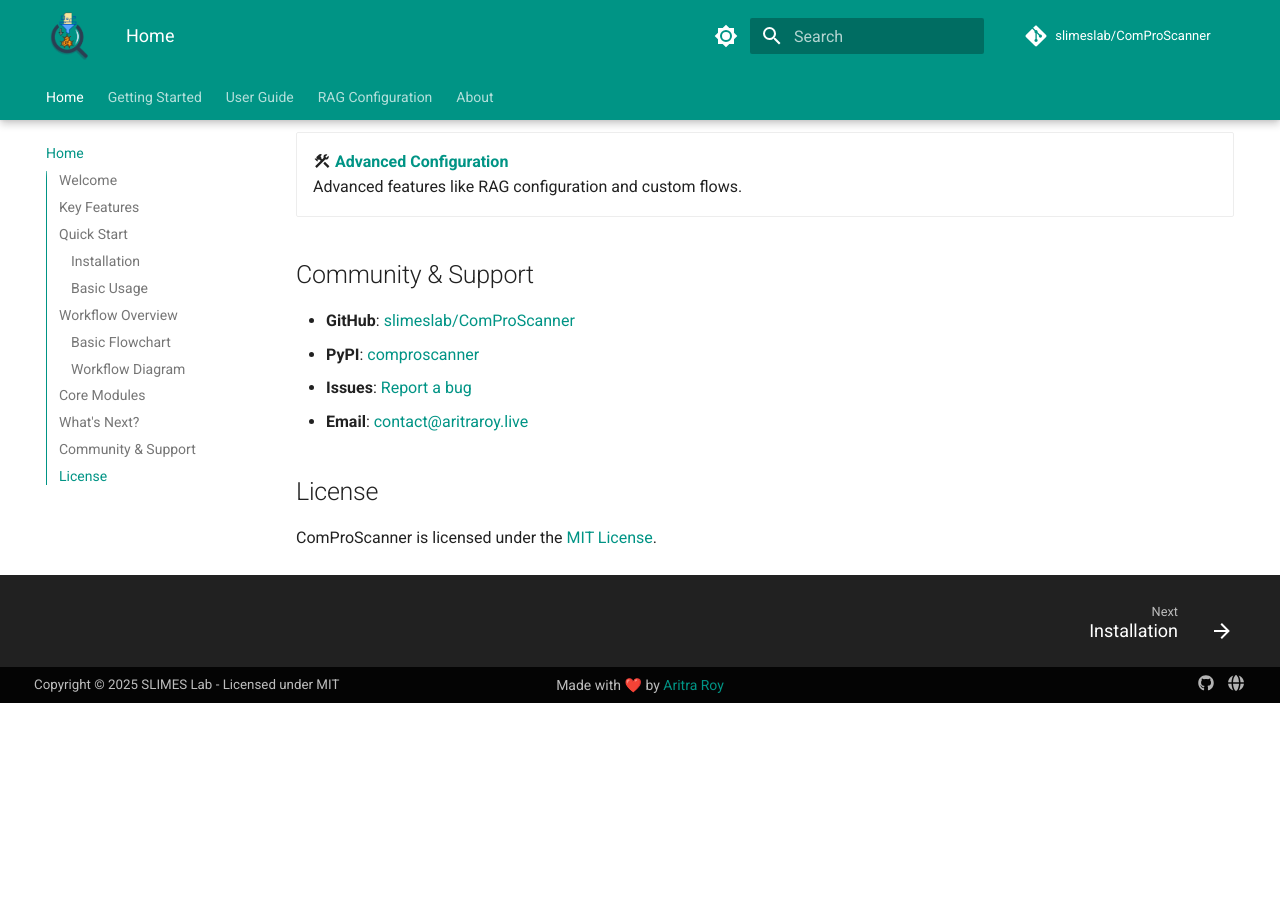
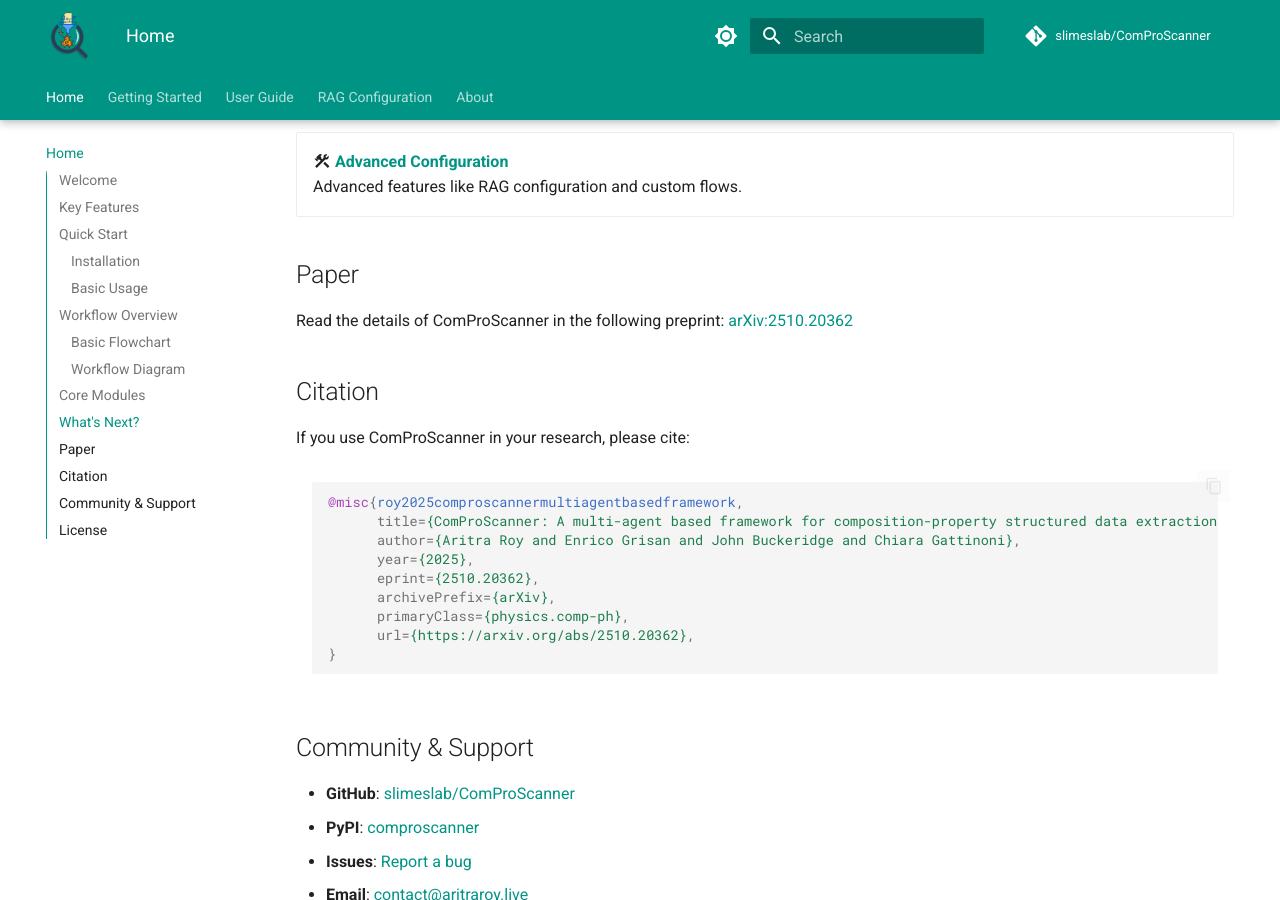
Before and after one commit to slimeslab/ComProScanner, an MkDocs documentation site: the page built from docs/index.md, in a window 1280 px wide and 900 px high, scrolled down 3658 px. Built offline with MkDocs 1.6.1 and Material for MkDocs 9.7.7, drawn with Linux system fonts in a browser that asks for light colours; comment, search, counter and statistics services are not loaded; the version menu is left out; before the commit the page ends 4361 px from its top, so only the background shows below that.

Commit message:
docs: link to paper added, some broken links fixed

````diff
--- a/docs/index.md
+++ b/docs/index.md
@@ -123,7 +123,7 @@
 
 <div class="grid cards" markdown>
 
-- :fontawesome-solid-rocket: **[Getting Started](installation.md)**<br>
+- :fontawesome-solid-rocket: **[Getting Started](getting-started/installation.md)**<br>
   Learn the basics and get ComProScanner up and running quickly.
 
 - :fontawesome-solid-book: **[User Guide](usage/metadata-collection.md)**<br>
@@ -133,6 +133,26 @@
   Advanced features like RAG configuration and custom flows.
 
 </div>
+
+## Paper
+
+Read the details of ComProScanner in the following preprint: [arXiv:2510.20362](https://arxiv.org/abs/2510.20362)
+
+## Citation
+
+If you use ComProScanner in your research, please cite:
+
+```bibtex
+@misc{roy2025comproscannermultiagentbasedframework,
+      title={ComProScanner: A multi-agent based framework for composition-property structured data extraction from scientific literature},
+      author={Aritra Roy and Enrico Grisan and John Buckeridge and Chiara Gattinoni},
+      year={2025},
+      eprint={2510.20362},
+      archivePrefix={arXiv},
+      primaryClass={physics.comp-ph},
+      url={https://arxiv.org/abs/2510.20362},
+}
+```
 
 ## Community & Support
 
````
Also changed, not shown: docs/getting-started/quick-start.md (+0 -1 lines), docs/rag-config.md (+2 -2 lines), docs/usage/metadata-collection.md (+0 -1 lines).
